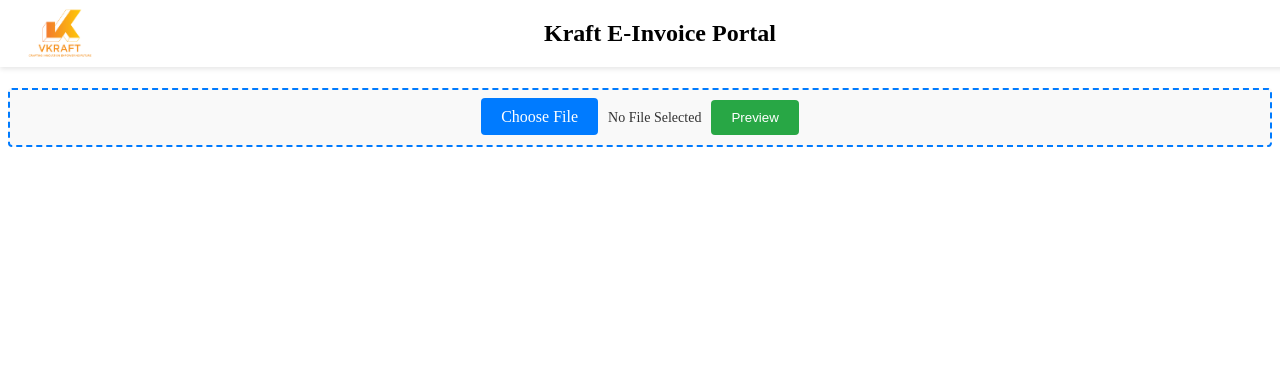
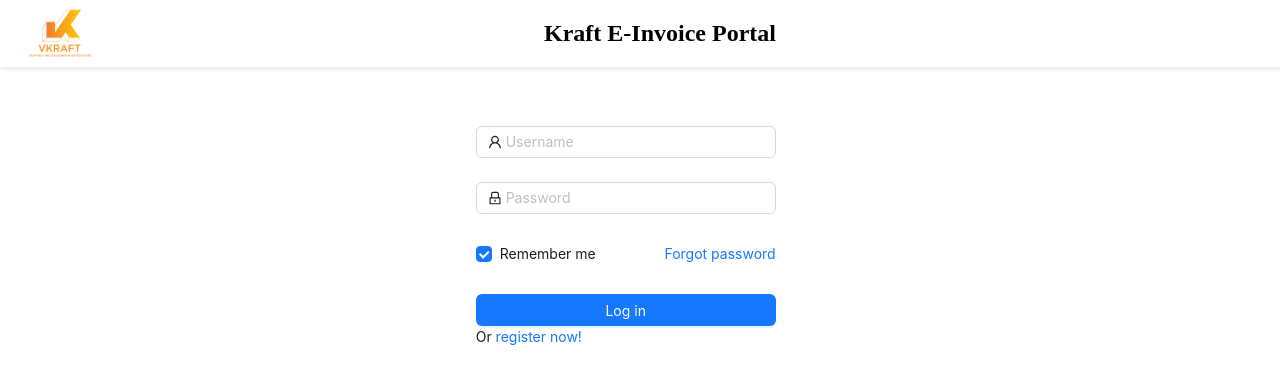
Before and after one commit to Danish2511/e-invoice-portal, a React (Create React App) app: page /login in a window 1280 px wide. Shown: the top 384 px of the page. Built offline with nearby package versions, Linux system fonts and the light colour scheme.

Commit message:
added Login Page

```diff
--- a/package.json
+++ b/package.json
@@ -14,6 +14,7 @@
     "react": "^18.3.1",
     "react-dom": "^18.3.1",
     "react-pdf": "^9.0.0",
+    "react-router-dom": "^6.23.1",
     "react-scripts": "5.0.1",
     "web-vitals": "^2.1.4"
   },
--- a/src/App.js
+++ b/src/App.js
@@ -1,32 +1,48 @@
 import React, { useState } from 'react';
+import { BrowserRouter as Router, Route, Routes, Navigate } from 'react-router-dom';
 import Header from './components/Header';
+import FileInput from './components/FileInput';
 import Panel from './components/Panel';
-import FileInput from './components/FileInput';
-import './index.css';
+import Login from './components/Login'; // Import the new Login component
 
 const App = () => {
-  const [file, setFile] = useState(null);
-  const [showPanels, setShowPanels] = useState(false);
+  const [selectedFile, setSelectedFile] = useState(null);
+  const [showPanels, setShowPanels] = useState(true);
+  const [isAuthenticated, setIsAuthenticated] = useState(true);
 
-  const handleFileSelect = (selectedFile) => {
-    setFile(selectedFile);
-    setShowPanels(false); // Hide panels when a new file is selected
+  const handleFileSelect = (file) => {
+    setSelectedFile(file);
   };
 
   const handlePreviewClick = () => {
-    if (file) {
-      setShowPanels(true); // Show panels when Preview button is clicked
-    }
+    setShowPanels(true);
+  };
+
+  const handleLogin = () => {
+    setIsAuthenticated(true);
   };
 
   return (
-    <div className="App">
+    <Router>
       <Header title="Kraft E-Invoice Portal" />
-      <div className="main-content">
-      <FileInput onFileSelect={handleFileSelect} onPreviewClick={handlePreviewClick} />
-      {showPanels && <Panel file={file} />}
-      </div>
-    </div>
+      <Routes>
+        <Route path="/login" element={<Login onLogin={handleLogin} />} />
+        <Route
+          path="/home"
+          element={
+            isAuthenticated ? (
+              <>
+                <FileInput onFileSelect={handleFileSelect} onPreviewClick={handlePreviewClick} />
+                {showPanels && <Panel file={selectedFile} />}
+              </>
+            ) : (
+              <Navigate to="/login" />
+            )
+          }
+        />
+        <Route path="*" element={<Navigate to="/login" />} />
+      </Routes>
+    </Router>
   );
 };
 
--- /dev/null
+++ b/src/components/Login.js
@@ -0,0 +1,56 @@
+import React from 'react';
+import { LockOutlined, UserOutlined } from '@ant-design/icons';
+import { Button, Checkbox, Form, Input } from 'antd';
+import { useNavigate } from 'react-router-dom';
+
+const Login = ({ onLogin }) => {
+  const navigate = useNavigate();
+
+  const onFinish = (values) => {
+    console.log('Received values of form: ', values);
+    onLogin();
+    navigate('/home'); // Redirect to file input page after successful login
+  };
+
+  return (
+    <Form
+      name="normal_login"
+      className="login-form"
+      initialValues={{ remember: true }}
+      onFinish={onFinish}
+    >
+      <Form.Item
+        name="username"
+        rules={[{ required: true, message: 'Please input your Username!' }]}
+      >
+        <Input prefix={<UserOutlined className="site-form-item-icon" />} placeholder="Username" />
+      </Form.Item>
+      <Form.Item
+        name="password"
+        rules={[{ required: true, message: 'Please input your Password!' }]}
+      >
+        <Input
+          prefix={<LockOutlined className="site-form-item-icon" />}
+          type="password"
+          placeholder="Password"
+        />
+      </Form.Item>
+      <Form.Item>
+        <Form.Item name="remember" valuePropName="checked" noStyle>
+          <Checkbox>Remember me</Checkbox>
+        </Form.Item>
+        <a className="login-form-forgot" href="">
+          Forgot password
+        </a>
+      </Form.Item>
+      <Form.Item>
+        <Button type="primary" htmlType="submit" className="login-form-button">
+          Log in
+        </Button>
+        Or <a href="">register now!</a>
+      </Form.Item>
+    </Form>
+  );
+};
+
+export default Login;
--- a/src/index.css
+++ b/src/index.css
@@ -132,6 +132,7 @@
   border-radius: 4px;
   background-color: #f9f9f9;
   text-align: center;
+  margin-top: 7%;
 }
 
 .file-input {
@@ -221,3 +222,18 @@
   margin-top: 10px; /* Add some margin above each section heading */
   color: #333;
 }
+
+.login-form {
+  margin-top: 10%;
+  max-width: 300px;
+  margin-left: 37%;
+}
+.login-form-forgot {
+  float: right;
+}
+.ant-col-rtl .login-form-forgot {
+  float: left;
+}
+.login-form-button {
+  width: 100%;
+}
```
Also changed, not shown: 1 other file (tests, documents, lock files or other folders).
